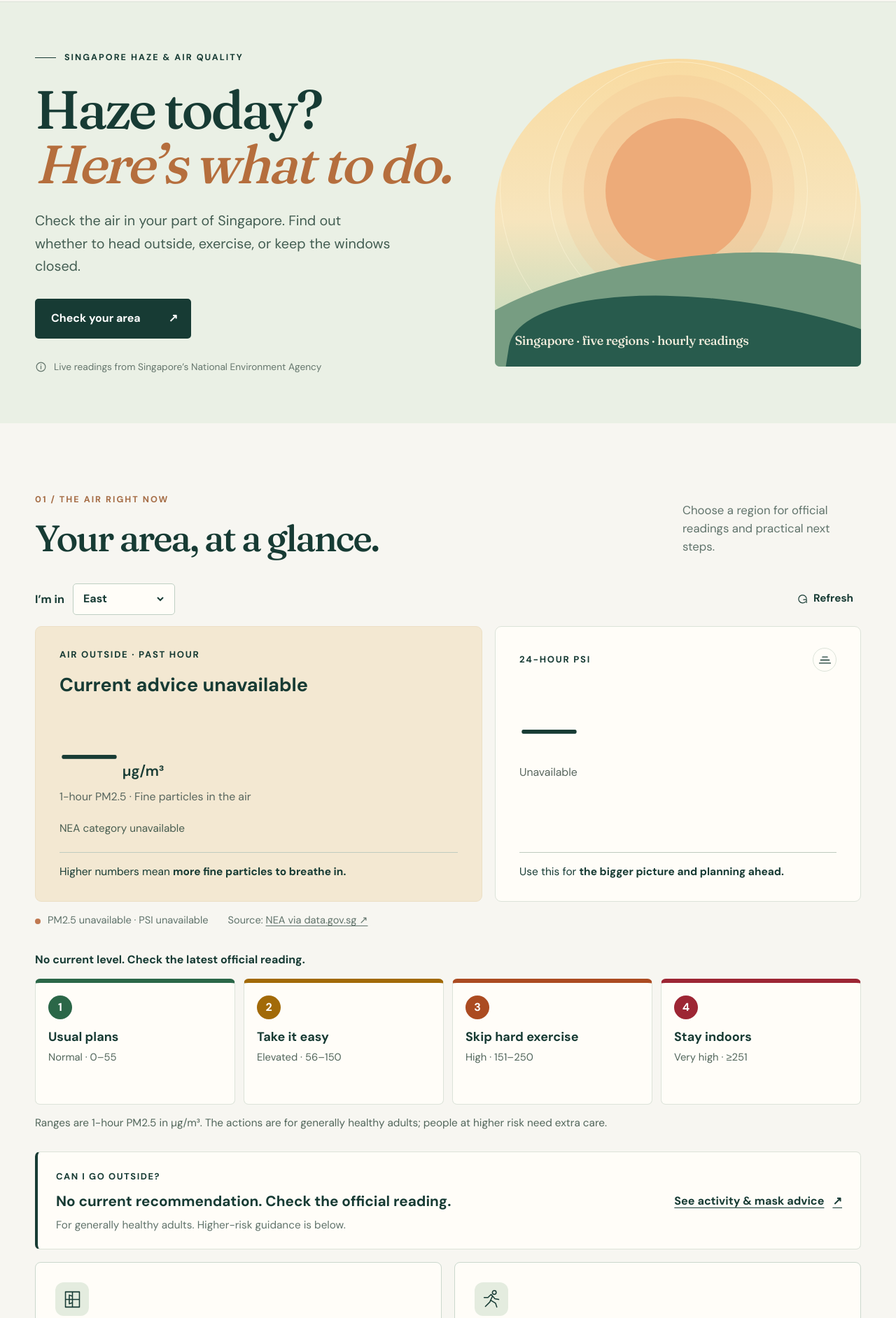
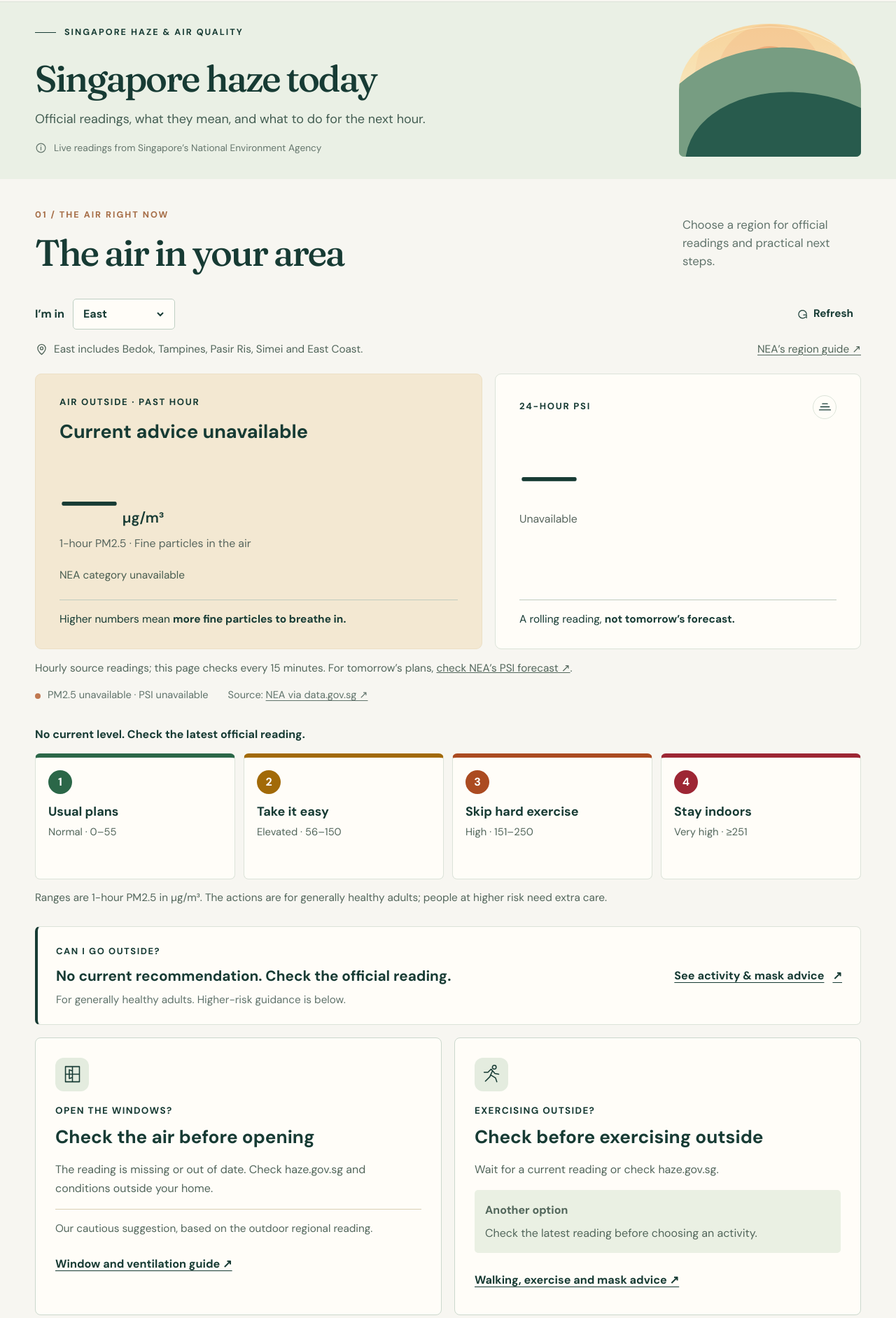
Before and after one commit to richmondgoh8/haze-guide-sg, a website: page dist/index.html in a window 1280 px wide. Shown: the part 80-1964 px from the top of the page at 70% size. Drawn offline with Linux system fonts and the light colour scheme; no server answers.

Commit message:
Prioritize Singapore readings and shorten the mask guide

```diff
--- a/dist/air-quality.js
+++ b/dist/air-quality.js
@@ -63,6 +63,8 @@ export const ACTIVITY_GUIDANCE = {
     walk: 'Your usual walk or trip to the shops can continue.',
     exercise: 'Your usual outdoor exercise can continue if you feel well.',
     exerciseTitle: 'Your usual exercise is okay',
+    alternative:
+      'Planning a park connector walk or run? Check the reading again before setting off.',
     mask: 'A respirator is generally unnecessary for a short commute or indoors.',
     vulnerable: 'Usual activities can continue. Follow your care plan if you have symptoms.',
   },
@@ -73,6 +75,8 @@ export const ACTIVITY_GUIDANCE = {
     walk: 'Keep your walk gentle. Shorten the trip if your eyes or throat feel irritated.',
     exercise: 'Do less hard running, fast cycling or sport. An indoor session is an alternative.',
     exerciseTitle: 'Reduce hard outdoor exercise',
+    alternative:
+      'Swap a hard park connector run for gentle stretching indoors, or save the run for better air.',
     mask: 'A respirator is generally unnecessary for a short commute. For a long period outside, check the latest advisory and your health needs.',
     vulnerable: 'Avoid strenuous outdoor activity for the next hour.',
   },
@@ -83,6 +87,8 @@ export const ACTIVITY_GUIDANCE = {
     walk: 'Keep necessary trips short and gentle. People at higher risk should stay indoors.',
     exercise: 'Avoid strenuous outdoor activity, including hard running, fast cycling and sport.',
     exerciseTitle: 'Move exercise indoors',
+    alternative:
+      'Postpone the outdoor run or cycling session. Choose an indoor activity for the next hour.',
     mask: 'For prolonged exposure, or unavoidable outings for higher-risk people, a well-fitting N95, KN95, KF94 or FFP2 can reduce exposure.',
     vulnerable:
       'Avoid all outdoor activity for the next hour. If you must go out, consider a well-fitting respirator and follow medical advice.',
@@ -94,6 +100,8 @@ export const ACTIVITY_GUIDANCE = {
     walk: 'Minimise time outside. Postpone trips that can wait.',
     exercise: 'Postpone outdoor exercise. Choose an indoor session instead.',
     exerciseTitle: 'Postpone outdoor exercise',
+    alternative:
+      'Keep the workout indoors and postpone optional outdoor plans until the air improves.',
     mask: 'If you must go out, consider a well-fitting N95, KN95, KF94 or FFP2. Keep the outing short even with a mask.',
     vulnerable:
       'Avoid all outdoor activity for the next hour. Seek medical advice if you feel unwell.',
--- a/dist/app.js
+++ b/dist/app.js
@@ -8,6 +8,13 @@ import {
 
 const API_ROOT = 'https://api-open.data.gov.sg/v2/real-time/api';
 const REGIONS = ['north', 'south', 'east', 'west', 'central'];
+const REGION_TOWNS = {
+  north: 'Woodlands, Sembawang, Yishun, Punggol and Sengkang',
+  south: 'Queenstown, Bukit Merah, Orchard, the city and Sentosa',
+  east: 'Bedok, Tampines, Pasir Ris, Simei and East Coast',
+  west: 'Jurong, Clementi, Bukit Batok, Choa Chu Kang and Tuas',
+  central: 'Ang Mo Kio, Bishan, Toa Payoh, Thomson and Serangoon Gardens',
+};
 const REGION_STORAGE_KEY = 'air-actually-region';
 const REFRESH_INTERVAL_MS = 15 * 60 * 1000;
 const REQUEST_TIMEOUT_MS = 12_000;
@@ -108,6 +115,8 @@ function renderActivity(band, current, region) {
     advice?.exerciseTitle || 'Check before exercising outside';
   getElement('exercise-detail').textContent =
     advice?.exercise || 'Wait for a current reading or check haze.gov.sg.';
+  getElement('exercise-alternative').textContent =
+    advice?.alternative || 'Check the latest reading before choosing an activity.';
   getElement('plan-outdoors-detail').textContent =
     advice?.exerciseTitle || 'A current reading is needed.';
 }
@@ -167,6 +176,8 @@ function render() {
   const band = classifyPm25(pm25);
   const current = isCurrentReading(readings.pm25?.timestamp);
 
+  getElement('region-towns').textContent =
+    `${regionName(region)} includes ${REGION_TOWNS[region]}.`;
   getElement('pm-value').textContent = band ? pm25 : '—';
   getElement('psi-value').textContent = describePsi(psi) !== 'Unavailable' ? psi : '—';
   getElement('psi-band').textContent = describePsi(psi);
--- a/dist/guidance.css
+++ b/dist/guidance.css
@@ -1,5 +1,100 @@
 html {
   font-size: 18px;
+}
+
+.hero-grid {
+  min-height: 0;
+  grid-template-columns: minmax(0, 1fr) 260px;
+  gap: 40px;
+}
+
+.hero-copy {
+  padding: 34px 0;
+}
+
+.hero h1 {
+  font-size: clamp(2rem, 1.5rem + 2vw, 3.3rem);
+  line-height: 1.15;
+  margin-bottom: 14px;
+}
+
+.hero-copy > p {
+  max-width: 680px;
+  font-size: 1rem;
+  margin-bottom: 0;
+}
+
+.hero-art {
+  height: 190px;
+  margin-block: 24px;
+}
+
+.hero-art .sun {
+  width: 90px;
+  height: 90px;
+  top: 32px;
+}
+
+.hero-art .art-caption {
+  display: none;
+}
+
+.hero-note {
+  margin-top: 15px;
+}
+
+.readings-section {
+  padding-top: 42px;
+}
+
+.region-hint {
+  display: grid;
+  grid-template-columns: 19px minmax(0, 1fr) auto;
+  align-items: flex-start;
+  gap: 8px;
+  font-size: 0.85rem;
+  color: #52665b;
+  margin: 12px 0 22px;
+}
+
+.region-hint svg {
+  flex: none;
+  width: 19px;
+  height: 19px;
+  margin-top: 2px;
+}
+
+.region-hint a {
+  text-underline-offset: 3px;
+}
+
+.reading-method {
+  color: #52665b;
+  font-size: 0.85rem;
+  margin: 16px 0 0;
+}
+
+.activity-alternative {
+  padding: 15px;
+  border-radius: 5px;
+  background: #eaf0e3;
+}
+
+.activity-alternative strong,
+.activity-alternative span {
+  display: block;
+}
+
+.activity-alternative span {
+  margin-top: 6px;
+}
+
+.comparison-body {
+  padding: 8px 22px 22px;
+}
+
+.mask-comparison .mask-details .mask-details {
+  margin-top: 20px;
 }
 
 .primary-card .reading-top {
@@ -361,6 +456,56 @@ html {
 }
 
 @media (max-width: 760px) {
+  .header-source {
+    display: none;
+  }
+
+  .hero-copy {
+    padding-block: 24px;
+  }
+
+  .hero-note,
+  .hero-copy .eyebrow {
+    display: none;
+  }
+
+  .hero h1 {
+    font-size: 1.9rem;
+  }
+
+  .hero-copy > p {
+    font-size: 0.95rem;
+  }
+
+  .readings-section {
+    padding-top: 28px;
+  }
+
+  .readings-section .section-heading {
+    margin-bottom: 20px;
+  }
+
+  .readings-section .section-heading > p {
+    display: none;
+  }
+
+  .region-hint {
+    grid-template-columns: 19px minmax(0, 1fr);
+  }
+
+  .region-hint a {
+    grid-column: 2;
+    margin-left: 0;
+  }
+
+  .mask-visual {
+    display: none;
+  }
+
+  .comparison-body {
+    padding-inline: 14px;
+  }
+
   .severity-scale {
     grid-template-columns: repeat(2, minmax(0, 1fr));
     gap: 14px;
--- a/dist/index.html
+++ b/dist/index.html
@@ -103,14 +103,8 @@
             <div class="eyebrow">
               <span class="eyebrow-line"></span> SINGAPORE HAZE & AIR QUALITY
             </div>
-            <h1 id="hero-title">Haze today?<br /><em>Here’s what to do.</em></h1>
-            <p>
-              Check the air in your part of Singapore. Find out whether to head outside, exercise,
-              or keep the windows closed.
-            </p>
-            <a class="hero-cta" href="#readings"
-              >Check your area <span aria-hidden="true">↗</span></a
-            >
+            <h1 id="hero-title">Singapore haze today</h1>
+            <p>Official readings, what they mean, and what to do for the next hour.</p>
             <div class="hero-note">
               <svg viewBox="0 0 24 24" aria-hidden="true">
                 <circle cx="12" cy="12" r="9" />
@@ -134,7 +128,7 @@
           <div class="section-heading">
             <div>
               <p class="kicker">01 / THE AIR RIGHT NOW</p>
-              <h2 id="readings-title">Your area, at a glance.</h2>
+              <h2 id="readings-title">The air in your area</h2>
             </div>
             <p>Choose a region for official readings and practical next steps.</p>
           </div>
@@ -161,6 +155,19 @@
               Refresh
             </button>
           </div>
+          <p class="region-hint">
+            <svg viewBox="0 0 24 24" aria-hidden="true">
+              <path d="M19 10c0 5-7 11-7 11S5 15 5 10a7 7 0 0 1 14 0Z" />
+              <circle cx="12" cy="10" r="2.5" /></svg
+            ><span id="region-towns"
+              >East includes Bedok, Tampines, Pasir Ris, Simei and East Coast.</span
+            ><a
+              href="https://www.nea.gov.sg/our-services/pollution-control/air-pollution/faqs"
+              target="_blank"
+              rel="noopener noreferrer"
+              >NEA’s region guide ↗</a
+            >
+          </p>
           <div class="readings-grid">
             <article class="reading-card primary-card" id="pm-card">
               <div class="reading-top">
@@ -188,10 +195,16 @@
               <p class="reading-caption" id="psi-band">Checking…</p>
               <div class="reading-divider"></div>
               <p class="reading-foot">
-                Use this for <strong>the bigger picture and planning ahead.</strong>
+                A rolling reading, <strong>not tomorrow’s forecast.</strong>
               </p>
             </article>
           </div>
+          <p class="reading-method">
+            Hourly source readings; this page checks every 15 minutes. For tomorrow’s plans,
+            <a href="https://www.haze.gov.sg/" target="_blank" rel="noopener noreferrer"
+              >check NEA’s PSI forecast ↗</a
+            >.
+          </p>
           <div class="data-status" role="status" aria-live="polite">
             <span class="status-dot" id="status-dot"></span
             ><span id="data-status-text">Checking official NEA readings…</span
@@ -268,6 +281,12 @@
               <p class="decision-label">EXERCISING OUTSIDE?</p>
               <h3 id="exercise-verdict">Check before exercising outside</h3>
               <p id="exercise-detail">Waiting for the latest activity advice.</p>
+              <p class="activity-alternative">
+                <strong>Another option</strong
+                ><span id="exercise-alternative"
+                  >An alternative will appear with a current reading.</span
+                >
+              </p>
               <a href="#what-to-do">Walking, exercise and mask advice ↗</a>
             </article>
           </div>
@@ -462,7 +481,8 @@
             The window card is our cautious interpretation: at 56 µg/m³ and above, it suggests
             keeping windows closed for now; at 0–55, it asks you to check local conditions before
             airing the room. NEA does not set an official one-hour window-opening cutoff. Regional
-            readings cannot tell us whether the air inside your home is cleaner.
+            readings cannot tell us whether the air inside your home is cleaner. A clear sky or lack
+            of smoke smell is not proof that the air is clean.
           </p>
           <a
             href="https://www.nea.gov.sg/our-services/pollution-control/air-pollution/faqs"
@@ -514,9 +534,12 @@
               </div>
               <h3>PSI for the longer view</h3>
               <p>
-                Singapore’s <strong>24-hour PSI</strong> combines several pollutants over a longer
-                period. It is useful for planning, but it may respond more slowly to a sudden change
-                outside your window.
+                Singapore’s <strong>24-hour PSI</strong> is an air-quality index based on several
+                pollutants. The reading shown here describes recent conditions. For tomorrow’s
+                outing, check
+                <a href="https://www.haze.gov.sg/" target="_blank" rel="noopener noreferrer"
+                  >NEA’s forecast and advisory</a
+                >.
               </p>
             </article>
             <article class="guide-card">
@@ -597,11 +620,14 @@
 
           <div class="mask-comparison">
             <h3>What the filtration labels actually mean</h3>
+            <details class="mask-details" id="mask-comparison-details">
+              <summary>Compare masks: ratings, fit and cost</summary>
+              <div class="comparison-body">
                 <p class="comparison-note">
-              These are minimum filter efficiencies under each standard’s laboratory tests, not the
-              percentage of protection you will get on your face. Standards use different test
-              conditions; fit and authenticity matter. A “95% BFE” surgical mask is not the same as
-              an N95.
+                  These are minimum filter efficiencies under each standard’s laboratory tests, not
+                  the percentage of protection you will get on your face. Standards use different
+                  test conditions; fit and authenticity matter. A “95% BFE” surgical mask is not the
+                  same as an N95.
                 </p>
                 <div class="mask-cards">
                   <article class="mask-card">
@@ -609,8 +635,8 @@
                     <h4>Cloth / fashion / paper</h4>
                     <p class="filter-rating">No fixed rating</p>
                     <p>
-                  Material and leakage vary. Uncertified “PM2.5” inserts do not establish protection
-                  for the whole mask.
+                      Material and leakage vary. Uncertified “PM2.5” inserts do not establish
+                      protection for the whole mask.
                     </p>
                     <p class="mask-value">
                       <strong>Value for haze:</strong> avoid spending on these as your particle
@@ -622,12 +648,12 @@
                     <h4>Surgical / 3-ply / KF-AD</h4>
                     <p class="filter-rating">BFE ≠ respirator rating</p>
                     <p>
-                  Designed mainly for droplets and splashes. A bacterial filtration claim does not
-                  tell you how much haze leaks around the edges.
+                      Designed mainly for droplets and splashes. A bacterial filtration claim does
+                      not tell you how much haze leaks around the edges.
                     </p>
                     <p class="mask-value">
-                  <strong>Value for haze:</strong> low purchase price does not make it a substitute
-                  for a respirator.
+                      <strong>Value for haze:</strong> low purchase price does not make it a
+                      substitute for a respirator.
                     </p>
                   </article>
                   <article class="mask-card recommended">
@@ -635,12 +661,12 @@
                     <h4>N95</h4>
                     <p class="filter-rating">≥95% <small>NIOSH · US</small></p>
                     <p>
-                  Often uses two headbands. Check the NIOSH name, model and TC approval number. A
-                  standard N95 and surgical N95 have the same minimum particle rating.
+                      Often uses two headbands. Check the NIOSH name, model and TC approval number.
+                      A standard N95 and surgical N95 have the same minimum particle rating.
                     </p>
                     <p class="mask-value">
-                  <strong>Value for haze:</strong> a useful choice if it seals well; no need to pay
-                  for a surgical version solely for haze.
+                      <strong>Value for haze:</strong> a useful choice if it seals well; no need to
+                      pay for a surgical version solely for haze.
                     </p>
                   </article>
                   <article class="mask-card recommended">
@@ -648,8 +674,8 @@
                     <h4>KN95</h4>
                     <p class="filter-rating">≥95% <small>GB 2626 · China</small></p>
                     <p>
-                  Commonly sold in folding designs. Ear loops or headbands vary by model; verify the
-                  stated standard and check for gaps.
+                      Commonly sold in folding designs. Ear loops or headbands vary by model; verify
+                      the stated standard and check for gaps.
                     </p>
                     <p class="mask-value">
                       <strong>Value for haze:</strong> compare it with N95 on genuine certification,
@@ -678,8 +704,8 @@
                       manufacturer’s markings; shape and straps vary.
                     </p>
                     <p class="mask-value">
-                  <strong>Value for haze:</strong> another suitable category; choose a certified fit
-                  rather than paying for an imported label.
+                      <strong>Value for haze:</strong> another suitable category; choose a certified
+                      fit rather than paying for an imported label.
                     </p>
                   </article>
                 </div>
@@ -690,47 +716,49 @@
                       <strong>KF80: ≥80%</strong>
                       <p>
                         A lower filtration class. It is not one of MOH’s listed N95-equivalent haze
-                    options; select N95, KN95, KF94 or FFP2 when that level of protection is called
-                    for.
+                        options; select N95, KN95, KF94 or FFP2 when that level of protection is
+                        called for.
                       </p>
                     </div>
                     <div>
                       <strong>N99 / FFP3 / KF99: ≥99%</strong>
                       <p>
                         Higher filter ratings with different certification tests. Buying one is
-                    optional, not an official requirement triggered by a particular PM2.5 band. A
-                    poor seal still lets particles in.
+                        optional, not an official requirement triggered by a particular PM2.5 band.
+                        A poor seal still lets particles in.
                       </p>
                     </div>
                     <div>
                       <strong>N100 / P100: ≥99.97%</strong>
                       <p>
-                    P-series filters also resist oil aerosols. These higher filter classes are not
-                    required by MOH’s general haze guide. Balance cost, fit and comfort before
-                    upgrading.
+                        P-series filters also resist oil aerosols. These higher filter classes are
+                        not required by MOH’s general haze guide. Balance cost, fit and comfort
+                        before upgrading.
                       </p>
                     </div>
                     <div>
                       <strong>Reusable half-face respirators</strong>
                       <p>
-                    The fitted filter determines the particle rating. Include replacement filters,
-                    cleaning and storage in the cost; follow the manufacturer’s service-life
-                    instructions. A gas cartridge alone is not a particulate filter.
+                        The fitted filter determines the particle rating. Include replacement
+                        filters, cleaning and storage in the cost; follow the manufacturer’s
+                        service-life instructions. A gas cartridge alone is not a particulate
+                        filter.
                       </p>
                     </div>
                     <div>
                       <strong>Valved vs unvalved</strong>
                       <p>
                         A valve can ease exhalation; it does not increase the stated filter rating.
-                    Outward air may bypass filtration, so an unvalved model is the simpler choice
-                    when protecting others from respiratory infections also matters.
+                        Outward air may bypass filtration, so an unvalved model is the simpler
+                        choice when protecting others from respiratory infections also matters.
                       </p>
                     </div>
                     <div>
                       <strong>“Carbon” and “anti-odour” masks</strong>
                       <p>
                         Carbon is not a particle certification. Check for a recognised respirator
-                    rating. Particle respirators do not protect against all haze gases or vapours.
+                        rating. Particle respirators do not protect against all haze gases or
+                        vapours.
                       </p>
                     </div>
                   </div>
@@ -769,6 +797,8 @@
                   >.
                 </p>
               </div>
+            </details>
+          </div>
 
           <div class="band-guide">
             <h3>Which mask, at which haze level?</h3>
@@ -777,6 +807,9 @@
               activity guidance; the value notes are our editorial suggestions, not product
               endorsements.
             </p>
+            <details class="mask-details" id="mask-band-details">
+              <summary>Mask choices for all four haze levels</summary>
+              <div class="comparison-body">
                 <div class="band-guide-grid">
                   <article>
                     <span class="band-pill normal">Normal · 0–55 µg/m³</span>
@@ -786,41 +819,41 @@
                       short commute or indoors.
                     </p>
                     <p>
-                  <strong>Value move:</strong> keep a small supply ready rather than wearing a new
-                  mask routinely for normal air.
+                      <strong>Value move:</strong> keep a small supply ready rather than wearing a
+                      new mask routinely for normal air.
                     </p>
                   </article>
                   <article>
                     <span class="band-pill elevated">Elevated · 56–150 µg/m³</span>
                     <h4>Ease off strenuous exercise</h4>
                     <p>
-                  Healthy adults should reduce strenuous outdoor activity; higher-risk people should
-                  avoid it.
+                      Healthy adults should reduce strenuous outdoor activity; higher-risk people
+                      should avoid it.
                     </p>
                     <p>
-                  <strong>Value move:</strong> shorten or move the workout indoors. A higher-rated
-                  mask is not a reason to push through.
+                      <strong>Value move:</strong> shorten or move the workout indoors. A
+                      higher-rated mask is not a reason to push through.
                     </p>
                   </article>
                   <article>
                     <span class="band-pill high">High · 151–250 µg/m³</span>
                     <h4>Skip strenuous outdoor activity</h4>
                     <p>
-                  Higher-risk people should avoid all outdoor activity. If exposure is unavoidable,
-                  a well-fitting N95 or equivalent can reduce particles inhaled; this is also
-                  relevant for prolonged exposure.
+                      Higher-risk people should avoid all outdoor activity. If exposure is
+                      unavoidable, a well-fitting N95 or equivalent can reduce particles inhaled;
+                      this is also relevant for prolonged exposure.
                     </p>
                     <p>
-                  <strong>Value move:</strong> use a genuine, well-fitting N95 / KN95 / KF94 / FFP2
-                  you can afford.
+                      <strong>Value move:</strong> use a genuine, well-fitting N95 / KN95 / KF94 /
+                      FFP2 you can afford.
                     </p>
                   </article>
                   <article>
                     <span class="band-pill very-high">Very high · ≥251 µg/m³</span>
                     <h4>Minimise time outdoors</h4>
                     <p>
-                  Higher-risk people should avoid outdoor activity. For unavoidable time outside,
-                  consider a well-fitting N95 or equivalent.
+                      Higher-risk people should avoid outdoor activity. For unavoidable time
+                      outside, consider a well-fitting N95 or equivalent.
                     </p>
                     <p>
                       <strong>Value move:</strong> prioritise less exposure and a reliable seal. MOH
@@ -828,6 +861,8 @@
                     </p>
                   </article>
                 </div>
+              </div>
+            </details>
           </div>
           <div class="mask-care">
             <h3>Make the protection count</h3>
```
Also changed, not shown: README.md. Lines whose indentation alone changed are shown as unchanged.
